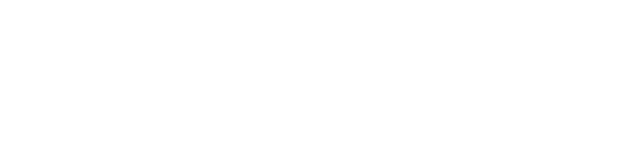
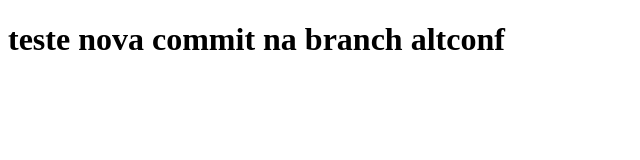
Before and after one commit to joaohayden/gama-github, a plain HTML site: page index.html in a window 1280 px wide. Shown: the whole page, without its empty margins (0-640 px from the left). Drawn offline with Linux system fonts and the light colour scheme.

Commit message:
nova alteração dentro do index.html

```diff
--- a/index.html
+++ b/index.html
@@ -6,5 +6,7 @@
     <meta name="viewport" content="width=device-width, initial-scale=1.0" />
     <title>Document</title>
   </head>
-  <body></body>
+  <body>
+    <h1>teste nova commit na branch altconf</h1>
+  </body>
 </html>
```
